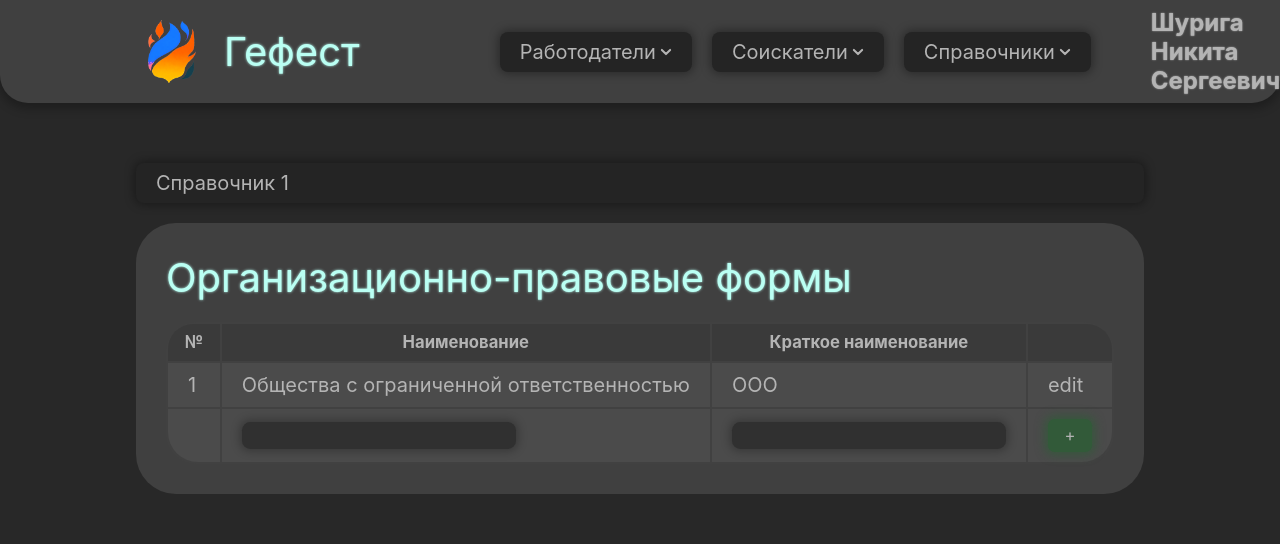
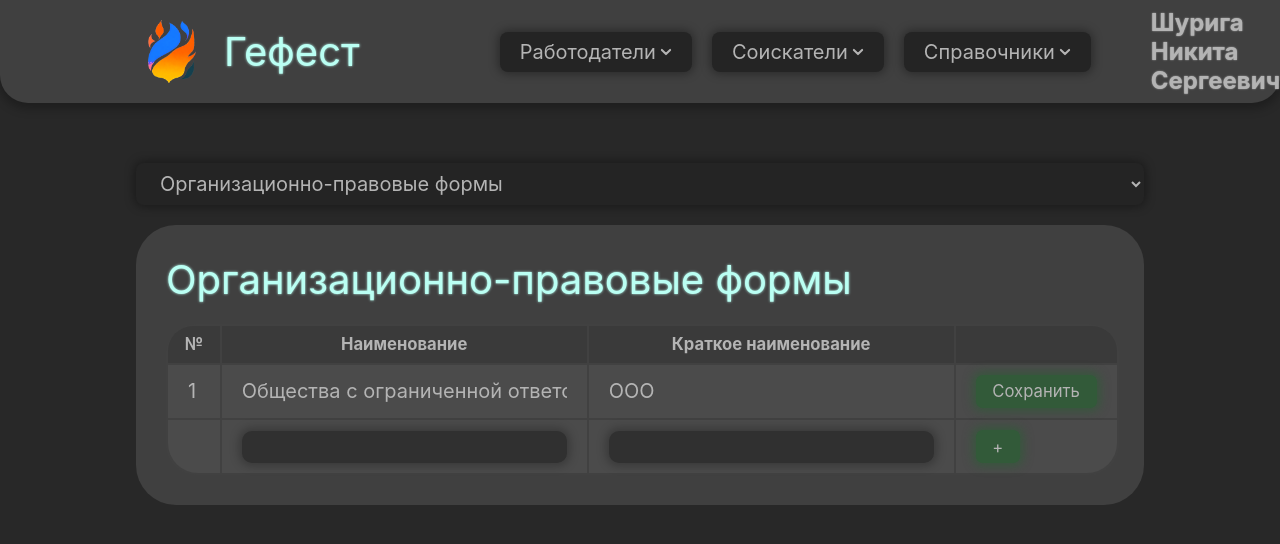
Before and after one commit to ZoomBySNik/Hephaestus, a Django app: page /references/ in a window 1280 px wide; the page is wider, and only the part inside the window is pictured. Shown: the top 544 px of that part. Run offline with Django 4.2, Linux system fonts and the light colour scheme; a user stored in the database is signed in; data comes from the database, SQL or seed files in the repository; some libraries are stand-ins or nearby versions.

Commit message:
Реализует маршрутизацию по справочникам

```diff
--- a/domain/templates/references/references.html
+++ b/domain/templates/references/references.html
@@ -4,7 +4,13 @@
 {% block content %}
     <section class="split-section flex-vertical gap-2em">
         <div class="content-block flex-vertical gap-1em">
-            <button class="button">Справочник 1</button>
+            <select name="reference-select" class="button" onchange="window.location.href = (this.value)">
+                {% for reference, value in references_dict.items %}
+                    <option value="{% url 'references' reference %}" {% if value.1 == display_name %}selected{% endif %}>
+                        {{ value.1 }}
+                    </option>
+                {% endfor %}
+            </select>
             <div class="content-box flex-vertical gap-1em">
                 <div class="content flex-vertical gap-1em">
                     <h1 class="title">{{ display_name }}</h1>
@@ -21,16 +27,19 @@
                                 <td>{{ forloop.counter }}</td>
                                 {% for field in fields_names %}
                                     {% with field_value=item|get_value:field.name %}
-                                        <td>{{ field_value }}</td>
+                                        <td><input type="text" value="{{ field_value }}" class="input-field-in-table">
+                                        </td>
                                     {% endwith %}
                                 {% endfor %}
-                                <td>edit</td>
+                                <td>
+                                    <button class="button submit text-size-smaller">Сохранить</button>
+                                </td>
                             </tr>
                         {% endfor %}
                         <tr>
                             <td></td>
                             {% for field in fields_names %}
-                                <td><input type="text" class="input-field text-size-smaller"></td>
+                                <td><input type="text" class="input-field"></td>
                             {% endfor %}
                             <td>
                                 <button type="submit" class="button submit text-size-smaller">+</button>
--- a/domain/views.py
+++ b/domain/views.py
@@ -13,17 +13,16 @@ def error_view(request, error_message):
 
 
 def references_view(request, reference='OrganizationalLegalForm'):
-    models_dict = {
-        'OrganizationalLegalForm': OrganizationalLegalForm,
-        'Skill': Skill,
-        'Specialization': Specialization,
-        'SoftwareAndHardwareTool': SoftwareAndHardwareTool,
-        'WorkSchedule': WorkSchedule,
-        # Добавьте другие модели по мере необходимости
+    references_dict = {
+        'OrganizationalLegalForm': [OrganizationalLegalForm, 'Организационно-правовые формы'],
+        'Skill': [Skill, 'Навыки'],
+        'Specialization': [Specialization, 'Специализации'],
+        'SoftwareAndHardwareTool': [SoftwareAndHardwareTool, 'Программно-технические средства'],
+        'WorkSchedule': [WorkSchedule, 'Графики работы'],
     }
 
-    if reference in models_dict:
-        selected_model = models_dict[reference]
+    if reference in references_dict:
+        selected_model = references_dict[reference][0]
         display_model = selected_model.objects.all()
         display_name = selected_model._meta.verbose_name_plural
         fields_names = [field for field in selected_model._meta.get_fields() if not field.is_relation and field.name != 'id']
@@ -32,6 +31,7 @@ def references_view(request, reference='OrganizationalLegalForm'):
             'model': display_model,
             'display_name': display_name,
             'fields_names': fields_names,
+            'references_dict': references_dict
         }
 
         return render(request, 'references/references.html', response)
--- a/static/css/styles.css
+++ b/static/css/styles.css
@@ -320,3 +320,16 @@ tr:hover td {
 .text-size-smaller, .text-size-smaller:hover, .text-size-smaller:focus{
     font-size: smaller;
 }
+.input-field-in-table{
+    background: none;
+    padding: 0;
+    border: none;
+    width: 100%;
+}
+.input-field-in-table:disabled{
+    all: unset;
+    background: none;
+    padding: 0;
+    border: none;
+    width: 100%;
+}
```
